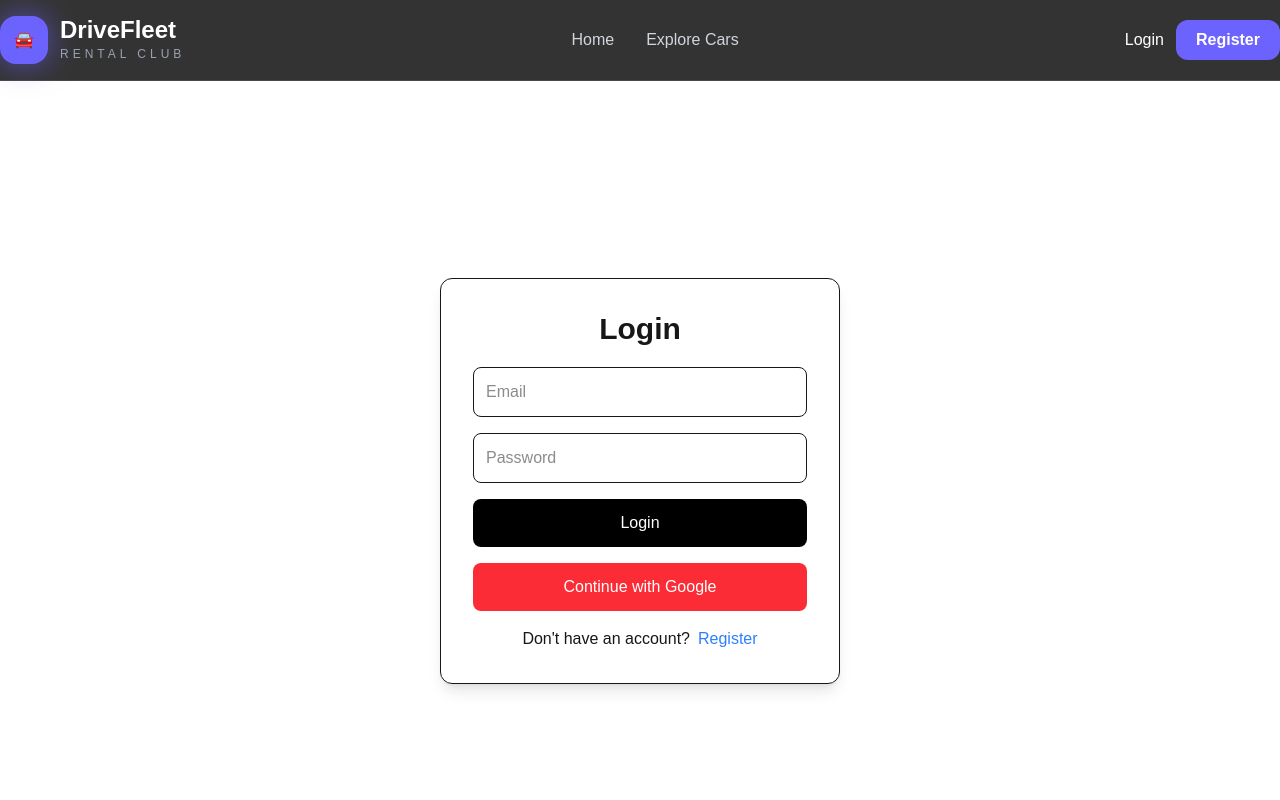
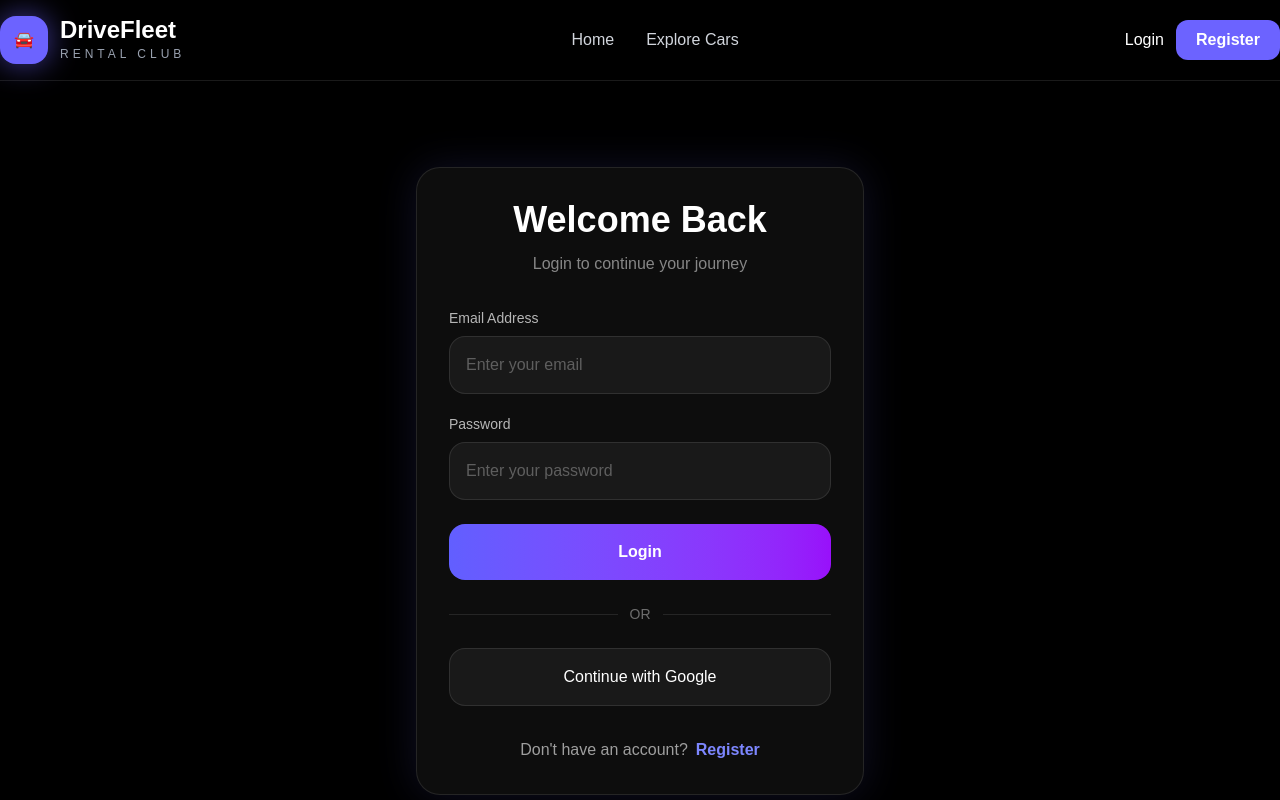
Before and after one commit to mdtonmoyhasansiam/drivefleet-client, a Next.js app: page /login in a window 1280 px wide. Shown: the top 800 px of the page. Built offline with nearby package versions, Linux system fonts and the light colour scheme; no server answers.

Commit message:
final assignment completed

```diff
--- a/src/app/login/page.js
+++ b/src/app/login/page.js
@@ -125,9 +125,57 @@ const LoginPage = () => {
 
   return (
 
-    <div>
+    <div
+      className="
+      bg-black
+      text-white
+      min-h-screen
+      overflow-hidden
+    "
+    >
 
       <Navbar />
+
+
+
+      {/* BACKGROUND GLOW */}
+      <div
+        className="
+        fixed
+        inset-0
+        -z-10
+      "
+      >
+
+        <div
+          className="
+          absolute
+          top-[-120px]
+          left-[-120px]
+          w-[350px]
+          h-[350px]
+          bg-indigo-600/20
+          blur-[120px]
+          rounded-full
+        "
+        />
+
+        <div
+          className="
+          absolute
+          bottom-[-120px]
+          right-[-120px]
+          w-[350px]
+          h-[350px]
+          bg-purple-600/20
+          blur-[120px]
+          rounded-full
+        "
+        />
+
+      </div>
+
+
 
       <div
         className="
@@ -135,6 +183,8 @@ const LoginPage = () => {
         flex
         justify-center
         items-center
+        px-5
+        py-20
       "
       >
 
@@ -143,80 +193,200 @@ const LoginPage = () => {
             handleLogin
           }
           className="
+          w-full
+          max-w-md
+          bg-white/5
           border
+          border-white/10
+          backdrop-blur-xl
+          rounded-3xl
           p-8
-          rounded-xl
-          w-[400px]
-          shadow-lg
+          shadow-[0_0_40px_rgba(99,102,241,0.15)]
+        "
+        >
+
+          {/* TITLE */}
+          <div
+            className="
+            text-center
+            mb-8
           "
           >
 
             <h1
               className="
-            text-3xl
-            font-bold
-            mb-5
-            text-center
+              text-4xl
+              font-extrabold
+              mb-3
             "
             >
-            Login
+              Welcome Back
             </h1>
 
+            <p
+              className="
+              text-white/50
+            "
+            >
+              Login to continue your journey
+            </p>
 
+          </div>
+
+
+
+          {/* EMAIL */}
+          <div
+            className="
+            mb-5
+          "
+          >
+
+            <label
+              className="
+              block
+              mb-2
+              text-sm
+              text-white/70
+            "
+            >
+              Email Address
+            </label>
 
             <input
               type="email"
               name="email"
-            placeholder="Email"
+              placeholder="Enter your email"
               className="
+              w-full
+              bg-white/5
               border
-            w-full
-            p-3
-            mb-4
-            rounded-lg
+              border-white/10
+              text-white
+              placeholder-white/30
+              p-4
+              rounded-2xl
+              outline-none
+              focus:border-indigo-500
+              transition
             "
               required
             />
 
+          </div>
 
+
+
+          {/* PASSWORD */}
+          <div
+            className="
+            mb-6
+          "
+          >
+
+            <label
+              className="
+              block
+              mb-2
+              text-sm
+              text-white/70
+            "
+            >
+              Password
+            </label>
 
             <input
               type="password"
               name="password"
-            placeholder="Password"
+              placeholder="Enter your password"
               className="
+              w-full
+              bg-white/5
               border
-            w-full
-            p-3
-            mb-4
-            rounded-lg
+              border-white/10
+              text-white
+              placeholder-white/30
+              p-4
+              rounded-2xl
+              outline-none
+              focus:border-indigo-500
+              transition
             "
               required
             />
 
+          </div>
 
 
+
+          {/* LOGIN BUTTON */}
           <button
             disabled={loading}
             className="
-            bg-black
-            text-white
             w-full
-            py-3
-            rounded-lg
+            py-4
+            rounded-2xl
+            font-semibold
+            bg-gradient-to-r
+            from-indigo-500
+            to-purple-600
+            hover:scale-[1.02]
+            transition
             cursor-pointer
             disabled:opacity-50
           "
           >
+
             {
               loading
                 ? "Loading..."
                 : "Login"
             }
+
           </button>
 
 
 
+          {/* DIVIDER */}
+          <div
+            className="
+            flex
+            items-center
+            gap-3
+            my-6
+          "
+          >
+
+            <div
+              className="
+              flex-1
+              h-[1px]
+              bg-white/10
+            "
+            />
+
+            <p
+              className="
+              text-white/40
+              text-sm
+            "
+            >
+              OR
+            </p>
+
+            <div
+              className="
+              flex-1
+              h-[1px]
+              bg-white/10
+            "
+            />
+
+          </div>
+
+
+
+          {/* GOOGLE BUTTON */}
           <button
             type="button"
             disabled={loading}
@@ -224,14 +394,17 @@ const LoginPage = () => {
               handleGoogleLogin
             }
             className="
-            bg-red-500
-            text-white
             w-full
-            py-3
-            rounded-lg
-            mt-4
+            py-4
+            rounded-2xl
+            border
+            border-white/10
+            bg-white/5
+            hover:bg-white/10
+            transition
             cursor-pointer
             disabled:opacity-50
+            font-medium
           "
           >
             Continue with Google
@@ -239,10 +412,12 @@ const LoginPage = () => {
 
 
 
+          {/* REGISTER LINK */}
           <p
             className="
-            mt-4
+            mt-8
             text-center
+            text-white/60
           "
           >
 
@@ -251,8 +426,11 @@ const LoginPage = () => {
             <Link
               href="/register"
               className="
-              text-blue-500
               ml-2
+              text-indigo-400
+              hover:text-indigo-300
+              transition
+              font-semibold
             "
             >
               Register
--- a/src/app/register/page.js
+++ b/src/app/register/page.js
@@ -24,6 +24,7 @@ const RegisterPage = () => {
     createUser,
     googleLogin,
     updateUserProfile,
+    logoutUser,
   } = useAuth();
 
   const router = useRouter();
@@ -32,6 +33,8 @@ const RegisterPage = () => {
     useState(false);
 
 
+
+  // EMAIL REGISTER
 
   const handleRegister =
     async e => {
@@ -109,30 +112,43 @@ const RegisterPage = () => {
 
       try {
 
+        // CREATE USER
+
         await createUser(
           email,
           password
         );
+
+
+
+        // UPDATE PROFILE
 
         await updateUserProfile(
           name,
           photo
         );
 
+
+
+        // LOGOUT AFTER REGISTER
+
+        await logoutUser();
+
+
+
         toast.success(
           "Registration Successful"
         );
+
+
 
         form.reset();
 
 
 
-        // REQUIREMENT:
-        // Redirect to Login Page
+        // LOGIN PAGE
 
-        router.push(
-          "/login"
-        );
+        router.push("/login");
 
       } catch (error) {
 
@@ -166,6 +182,8 @@ const RegisterPage = () => {
 
 
 
+  // GOOGLE REGISTER / LOGIN
+
   const handleGoogleLogin =
     async () => {
 
@@ -173,7 +191,36 @@ const RegisterPage = () => {
 
       try {
 
-        await googleLogin();
+        const result =
+          await googleLogin();
+
+        const user =
+          result.user;
+
+
+
+        // JWT CREATE
+
+        await fetch(
+          "http://localhost:5000/jwt",
+          {
+            method: "POST",
+
+            headers: {
+              "content-type":
+                "application/json",
+            },
+
+            credentials: "include",
+
+            body: JSON.stringify({
+              email:
+                user.email,
+            }),
+          }
+        );
+
+
 
         toast.success(
           "Google Login Successful"
@@ -181,8 +228,7 @@ const RegisterPage = () => {
 
 
 
-        // REQUIREMENT:
-        // Google login → Home page
+        // HOME PAGE
 
         router.push("/");
 
@@ -204,9 +250,11 @@ const RegisterPage = () => {
 
   return (
 
-    <div>
+    <div className="bg-black min-h-screen text-white">
 
       <Navbar />
+
+
 
       <div
         className="
@@ -214,6 +262,8 @@ const RegisterPage = () => {
         flex
         justify-center
         items-center
+        px-5
+        py-20
       "
       >
 
@@ -222,20 +272,24 @@ const RegisterPage = () => {
             handleRegister
           }
           className="
+          w-full
+          max-w-[450px]
+          bg-white/5
           border
+          border-white/10
+          backdrop-blur-xl
+          rounded-3xl
           p-8
-          rounded-xl
-          w-[400px]
-          shadow-lg
+          shadow-2xl
         "
         >
 
           <h1
             className="
-            text-3xl
+            text-4xl
             font-bold
-            mb-5
             text-center
+            mb-8
           "
           >
             Register
@@ -246,13 +300,19 @@ const RegisterPage = () => {
           <input
             type="text"
             name="name"
-            placeholder="Name"
+            placeholder="Your Name"
             className="
+            w-full
+            p-4
+            mb-4
+            rounded-xl
+            bg-white/5
             border
-            w-full
-            p-3
-            mb-4
-            rounded-lg
+            border-white/10
+            text-white
+            placeholder-white/40
+            focus:outline-none
+            focus:border-indigo-500
           "
             required
           />
@@ -264,11 +324,17 @@ const RegisterPage = () => {
             name="photo"
             placeholder="Photo URL"
             className="
+            w-full
+            p-4
+            mb-4
+            rounded-xl
+            bg-white/5
             border
-            w-full
-            p-3
-            mb-4
-            rounded-lg
+            border-white/10
+            text-white
+            placeholder-white/40
+            focus:outline-none
+            focus:border-indigo-500
           "
             required
           />
@@ -278,13 +344,19 @@ const RegisterPage = () => {
           <input
             type="email"
             name="email"
-            placeholder="Email"
+            placeholder="Email Address"
             className="
+            w-full
+            p-4
+            mb-4
+            rounded-xl
+            bg-white/5
             border
-            w-full
-            p-3
-            mb-4
-            rounded-lg
+            border-white/10
+            text-white
+            placeholder-white/40
+            focus:outline-none
+            focus:border-indigo-500
           "
             required
           />
@@ -296,11 +368,17 @@ const RegisterPage = () => {
             name="password"
             placeholder="Password"
             className="
+            w-full
+            p-4
+            mb-4
+            rounded-xl
+            bg-white/5
             border
-            w-full
-            p-3
-            mb-4
-            rounded-lg
+            border-white/10
+            text-white
+            placeholder-white/40
+            focus:outline-none
+            focus:border-indigo-500
           "
             required
           />
@@ -310,11 +388,15 @@ const RegisterPage = () => {
           <button
             disabled={loading}
             className="
-            bg-black
-            text-white
             w-full
-            py-3
-            rounded-lg
+            py-4
+            rounded-xl
+            bg-gradient-to-r
+            from-indigo-500
+            to-purple-600
+            font-semibold
+            hover:scale-[1.02]
+            transition
             cursor-pointer
             disabled:opacity-50
           "
@@ -335,12 +417,15 @@ const RegisterPage = () => {
               handleGoogleLogin
             }
             className="
-            bg-red-500
-            text-white
             w-full
-            py-3
-            rounded-lg
+            py-4
+            rounded-xl
+            bg-white
+            text-black
+            font-semibold
             mt-4
+            hover:bg-gray-200
+            transition
             cursor-pointer
             disabled:opacity-50
           "
@@ -352,8 +437,9 @@ const RegisterPage = () => {
 
           <p
             className="
-            mt-4
+            mt-6
             text-center
+            text-white/60
           "
           >
 
@@ -362,8 +448,9 @@ const RegisterPage = () => {
             <Link
               href="/login"
               className="
-              text-blue-500
+              text-indigo-400
               ml-2
+              hover:underline
             "
             >
               Login
--- a/src/lib/firebase.config.js
+++ b/src/lib/firebase.config.js
@@ -1,17 +1,34 @@
 import { initializeApp } from "firebase/app";
 
+import { getAuth } from "firebase/auth";
+
 const firebaseConfig = {
-  apiKey: process.env.NEXT_PUBLIC_apiKey,
-  authDomain: process.env.NEXT_PUBLIC_authDomain,
-  projectId: process.env.NEXT_PUBLIC_projectId,
-  storageBucket: process.env.NEXT_PUBLIC_storageBucket,
+
+  apiKey:
+    process.env.NEXT_PUBLIC_apiKey,
+
+  authDomain:
+    process.env.NEXT_PUBLIC_authDomain,
+
+  projectId:
+    process.env.NEXT_PUBLIC_projectId,
+
+  storageBucket:
+    process.env.NEXT_PUBLIC_storageBucket,
+
   messagingSenderId:
     process.env.NEXT_PUBLIC_messagingSenderId,
-  appId: process.env.NEXT_PUBLIC_appId,
-  measurementId:
-    process.env.NEXT_PUBLIC_measurementId,
+
+  appId:
+    process.env.NEXT_PUBLIC_appId,
 };
 
-const app = initializeApp(firebaseConfig);
+const app =
+  initializeApp(
+    firebaseConfig
+  );
 
-export default app;
+const auth =
+  getAuth(app);
+
+export default auth;
--- a/src/providers/AuthProvider.jsx
+++ b/src/providers/AuthProvider.jsx
@@ -11,12 +11,12 @@ import {
   onAuthStateChanged,
   signInWithEmailAndPassword,
   signInWithPopup,
+  createUserWithEmailAndPassword,
   signOut,
-  createUserWithEmailAndPassword,
   updateProfile,
 } from "firebase/auth";
 
-import auth from "@/services/firebase.config";
+import auth from "@/lib/firebase.config";
 
 export const AuthContext =
   createContext(null);
@@ -37,6 +37,7 @@ const AuthProvider = ({
 
 
   // REGISTER
+
   const createUser = (
     email,
     password
@@ -54,6 +55,7 @@ const AuthProvider = ({
 
 
   // LOGIN
+
   const loginUser = (
     email,
     password
@@ -71,7 +73,9 @@ const AuthProvider = ({
 
 
   // GOOGLE LOGIN
-  const googleLogin = () => {
+
+  const googleLogin =
+    () => {
 
       setLoading(true);
 
@@ -84,6 +88,7 @@ const AuthProvider = ({
 
 
   // UPDATE PROFILE
+
   const updateUserProfile = (
     name,
     photo
@@ -92,8 +97,11 @@ const AuthProvider = ({
     return updateProfile(
       auth.currentUser,
       {
-        displayName: name,
-        photoURL: photo,
+        displayName:
+          name,
+
+        photoURL:
+          photo,
       }
     );
   };
@@ -101,82 +109,33 @@ const AuthProvider = ({
 
 
   // LOGOUT
-  const logoutUser = () => {
+
+  const logoutUser =
+    async () => {
 
       setLoading(true);
 
-    return signOut(auth);
+      await signOut(auth);
+
+      setUser(null);
+
+      setLoading(false);
     };
 
 
 
   // OBSERVER
+
   useEffect(() => {
 
     const unsubscribe =
       onAuthStateChanged(
         auth,
-        async (
-          currentUser
-        ) => {
+        currentUser => {
 
           setUser(
             currentUser
           );
-
-          try {
-
-            if (
-              currentUser?.email
-            ) {
-
-              const userData =
-                {
-                  email:
-                    currentUser.email,
-                };
-
-              await fetch(
-                "http://localhost:5000/jwt",
-                {
-                  method:
-                    "POST",
-
-                  headers: {
-                    "content-type":
-                      "application/json",
-                  },
-
-                  credentials:
-                    "include",
-
-                  body: JSON.stringify(
-                    userData
-                  ),
-                }
-              );
-            }
-
-            else {
-
-              await fetch(
-                "http://localhost:5000/logout",
-                {
-                  method:
-                    "POST",
-
-                  credentials:
-                    "include",
-                }
-              );
-            }
-
-          } catch (error) {
-
-            console.log(
-              error
-            );
-          }
 
           setLoading(false);
         }
@@ -189,24 +148,33 @@ const AuthProvider = ({
 
 
 
+
   const authInfo = {
+
     user,
     loading,
+
     createUser,
+
     loginUser,
+
     googleLogin,
+
+    logoutUser,
+
     updateUserProfile,
-    logoutUser,
   };
 
 
 
   return (
+
     <AuthContext.Provider
       value={authInfo}
     >
       {children}
     </AuthContext.Provider>
+
   );
 };
 
```
Lines whose indentation alone changed are shown as unchanged.
